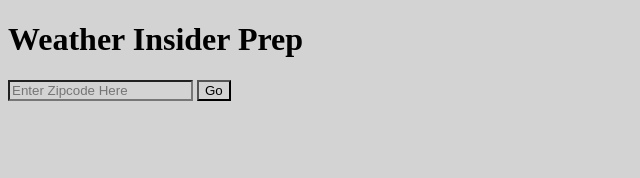
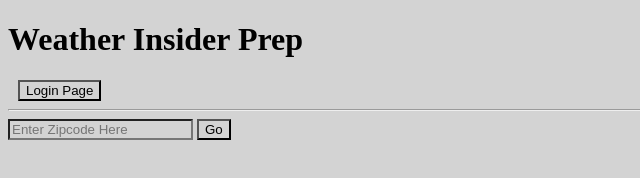
Before and after one commit to marenhewitt/wip, a plain HTML site: page index.html in a window 1280 px wide. Shown: the whole page, without its empty margins (0-640 px from the left). Drawn offline with Linux system fonts and the light colour scheme.

Commit message:
removed home button from login base and added login button to home

```diff
--- a/index.html
+++ b/index.html
@@ -10,6 +10,10 @@
     <body>
         <h1>Weather Insider Prep</h1>
 
+        <a href="login.html" style="margin: 10px;">
+            <button>Login Page</button>
+        </a> <br><hr>
+
         <div>
             <input type="text" id="zip" name="zipcode" placeholder="Enter Zipcode Here">
             <button onclick="grab_location_data();">Go</button>
```
Also changed, not shown: login.html (+0 -6 lines).
